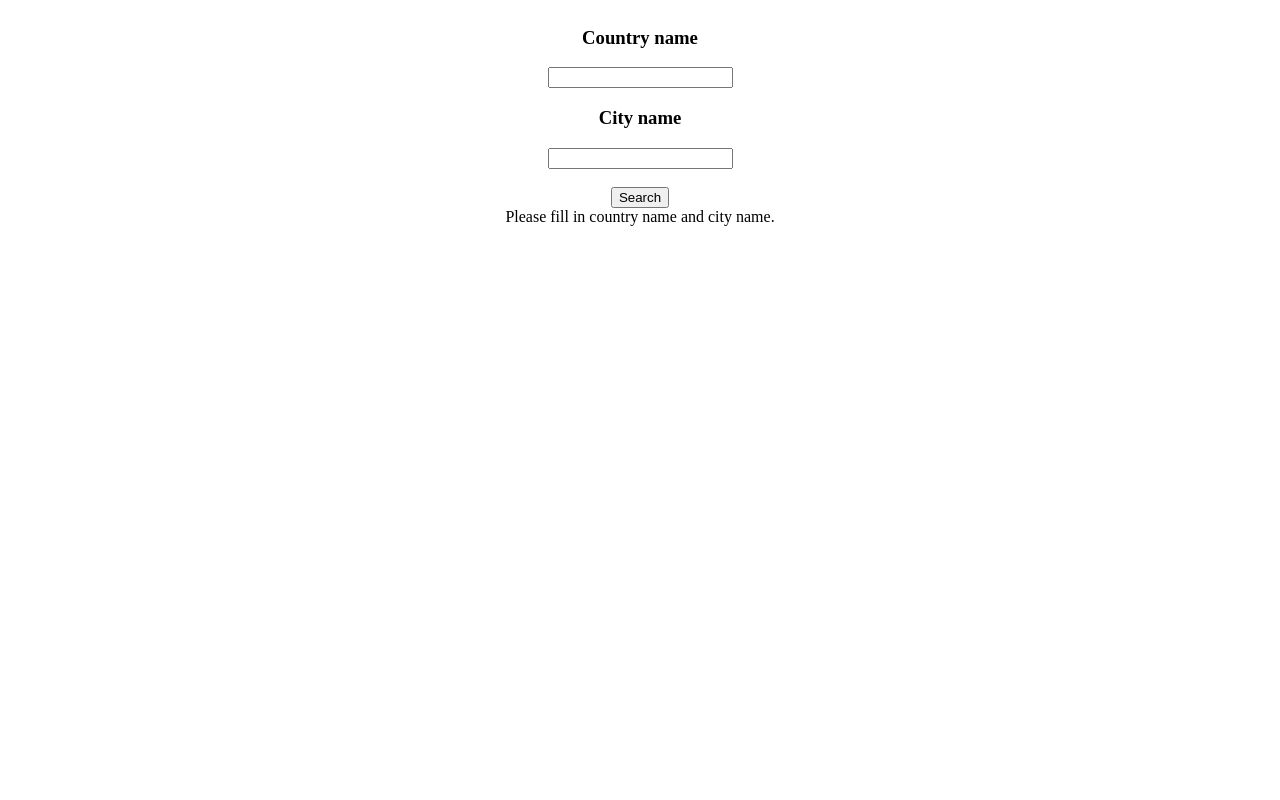
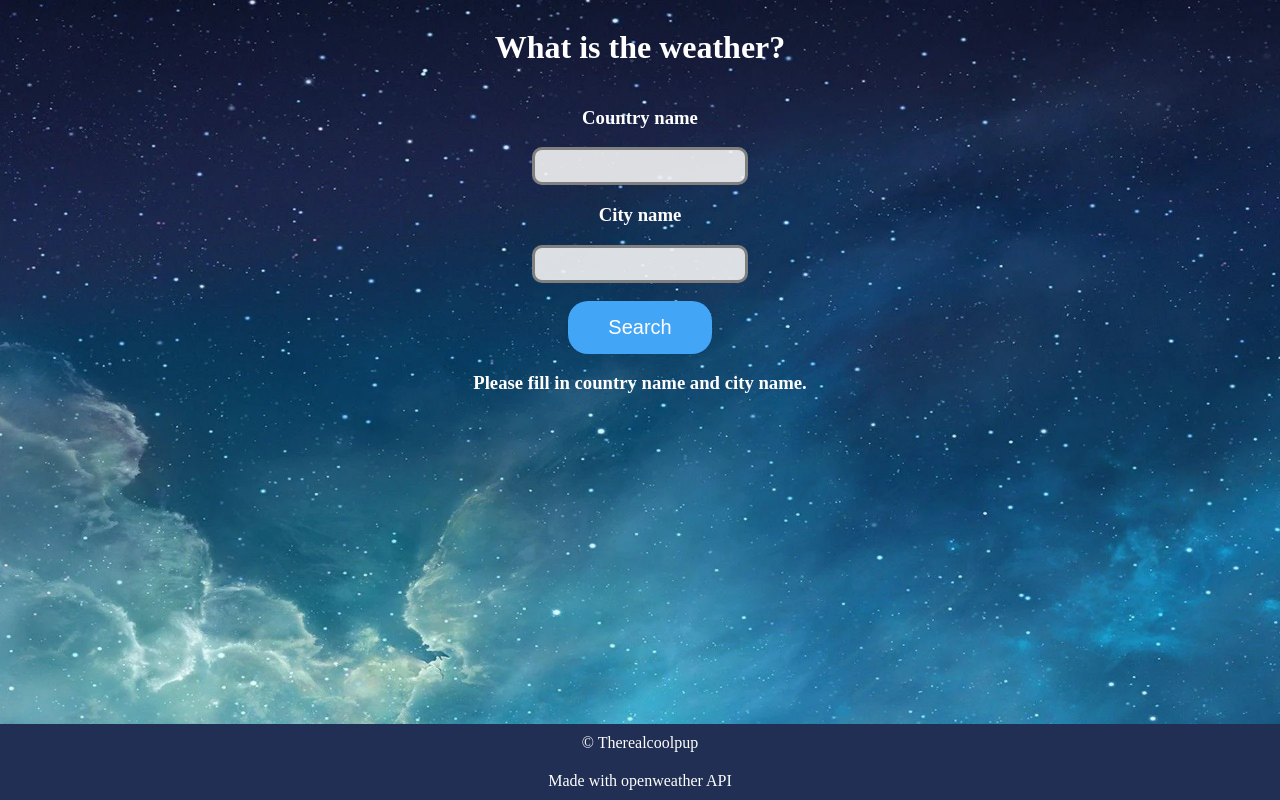
Before and after one commit to realazaber/whats-the-weather, a React (Create React App) app: page / in a window 1280 px wide. Built offline with nearby package versions, Linux system fonts and the light colour scheme.

Commit message:
styled for desktop

```diff
--- a/src/App.js
+++ b/src/App.js
@@ -62,6 +62,11 @@ function App() {
 
   return (
     <div>
+      <main>
+
+      <h1>
+          What is the weather?
+        </h1>
         <div id="searchForm">
           <h3>Country name</h3>
           <input
@@ -91,10 +96,24 @@ function App() {
          />
 
         ) : (
-          <div>
+          <h3 id="fillInPrompt">
             Please fill in country name and city name.
-          </div>
+          </h3>
         )}
+
+      </main>
+
+
+
+        <footer>
+          <p>
+            &copy; Therealcoolpup
+          </p>
+          <p>
+            Made with openweather API
+          </p>
+
+        </footer>
     </div>
   );
 
--- a/src/components/Weather.js
+++ b/src/components/Weather.js
@@ -13,12 +13,14 @@ function Weather(props) {
                 Weather in {props.city}, {props.country}.
                 </h3>
                 <h4>
-                Temperature: {Math.round(props.temp)} degrees celsius.
+                Temperature: {Math.round(props.temp)} °C.
                 <br />
-                Feels like {Math.round(props.feelsLike)} degrees.
+                Feels like {Math.round(props.feelsLike)} °C.
                 </h4>
                 <h4>
-                    Min: {props.minTemp} Max: {props.maxTemp}
+                    Min: {props.minTemp} °C.
+                    <br />
+                    Max: {props.maxTemp} °C.
                 </h4>
             </div>
         )
--- a/src/css/main.css
+++ b/src/css/main.css
@@ -1,5 +1,108 @@
+:root {
+    --primaryText: white;
+    --secondaryText: blue;
+
+    --primaryBackground: #202F53;
+    --secondaryBackground: #42A5F5;
+}
+
+
 body {
     display: flex;
     justify-content: center;
     text-align: center;
+    background-image: url("../imgs/home.webp");
+    background-size: cover;
+    background-repeat: no-repeat;
 }
+
+main {
+    margin: 0 auto;
+
+    display: flex;
+    flex-direction: column;
+    align-items: center;
+    height: 100%;
+
+}
+
+h1, h3, h4 {
+    color: var(--primaryText);
+}
+
+input {
+    background-color: rgba(245, 245, 245, 0.89);
+    width: 80%;
+    height: 30px;
+    border: 3px solid grey;
+    border-radius: 10px;
+    transition-duration: 500ms;
+
+    font-size: larger;
+    color: rgb(56, 56, 56);
+}
+
+input:focus {
+    transition-duration: 500ms;
+    border-color: var(--secondaryBackground);
+}
+
+button {
+    color: white;
+    border: none;
+    padding: 15px 40px;
+    border-radius: 20px;
+    background-color: var(--secondaryBackground);
+    opacity: 1;
+    font-size: 20px;
+    transition-duration: 500ms;
+}
+
+button:hover {
+    border-radius: 30px;
+    transition-duration: 500ms;
+}
+
+button:active {
+    color: var(--primaryBackground);
+}
+
+#output {
+    display: block;
+    background-color: var(--primaryBackground);
+    width: 100%;
+    height: 40%;
+    margin-top: 50px;
+    padding: 20px;
+    opacity: 0.9;
+    border-radius: 20px;
+
+}
+
+#output h3 {
+    font-size: 30px;
+}
+
+#output h4 {
+    font-size: 25px;
+}
+
+footer {
+    position: absolute;
+    bottom: 0;
+    right: 0;
+    left: 0;
+
+    display: flex;
+    flex: 0;
+    flex-direction: column;
+    width: 100%;
+    background-color: var(--primaryBackground);
+
+    color: white;
+    margin-top: auto;
+}
+
+footer p {
+    margin: 10px;
+}
```
Also changed, not shown: src/imgs/bg.jpeg (added), src/imgs/home.webp (added).
